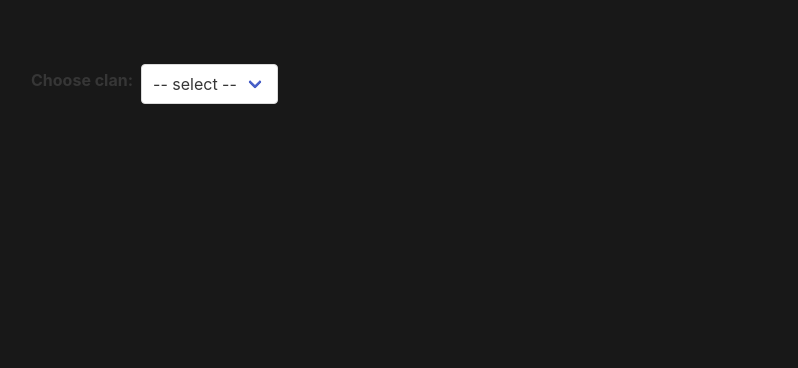
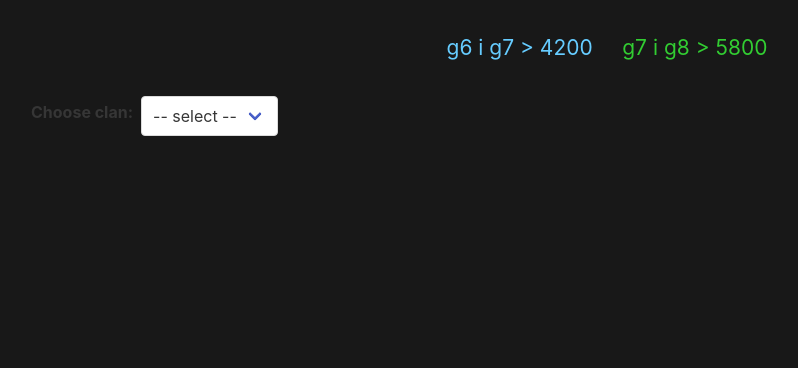
Before and after one commit to TomekCze/pol-app, a Django app: template barbarella_site/templates/barbarella_site/weekly_norms.html in a window 1280 px wide. Shown: the part 52-420 px from the top of the page, without its empty margins (33-831 px from the left). Run offline with Django 5.2, Linux system fonts and the light colour scheme; the template is opened without the code that fills it, so the values that code supplies are empty; some web fonts are replaced.

Commit message:
Dodanie legendy do punktów

```diff
--- a/barbarella_site/templates/barbarella_site/weekly_norms.html
+++ b/barbarella_site/templates/barbarella_site/weekly_norms.html
@@ -3,6 +3,11 @@
 {% block title %}Weekly Norms{% endblock %}
 
 {% block content %}
+<div style="text-align: center; font-size: 21px;">
+  <span style="color: #66ccff;">g6 i g7 &gt; 4200</span>
+  &nbsp;&nbsp;&nbsp; <!-- przerwa -->
+  <span style="color: limegreen;">g7 i g8 &gt; 5800</span>
+</div>
 
 <div class="container" style="margin-top: 2rem;">
   <form method="get" action="">
```
